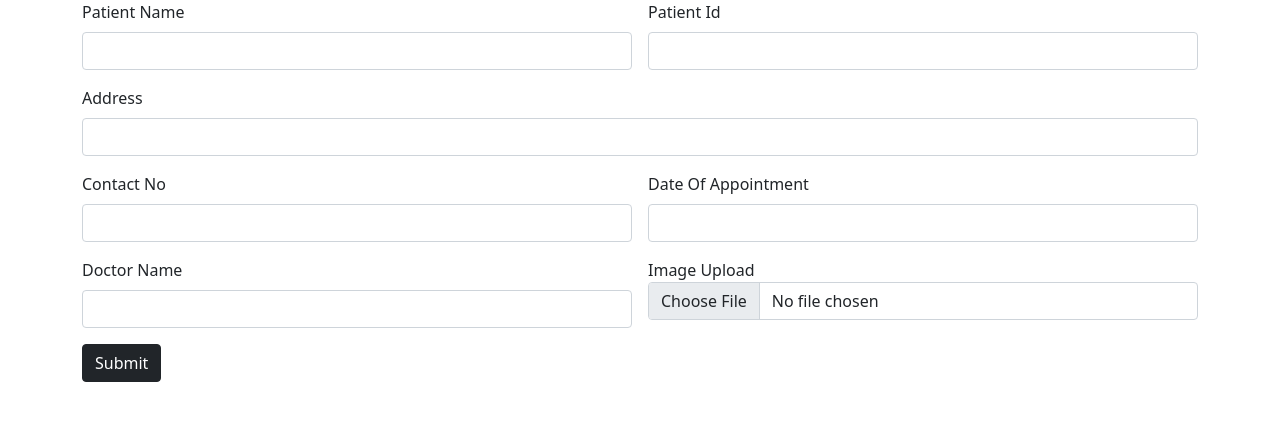
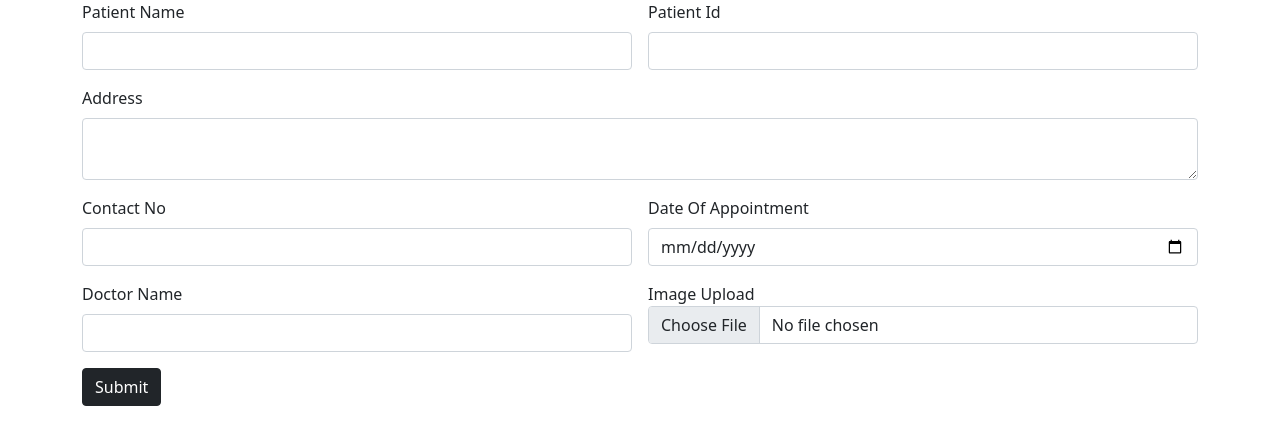
Before and after one commit to Varun-Babu/HospitalApp-Angular-Basics, an Angular app: page / in a window 1280 px wide. Shown: the top 444 px of the page. Built offline with nearby package versions, Linux system fonts and the light colour scheme.

Commit message:
slight changes

```diff
--- a/src/app/patient-entry/patient-entry.component.html
+++ b/src/app/patient-entry/patient-entry.component.html
@@ -12,7 +12,8 @@
                 </div>
                 <div class="col col-12 col-sm-12 col-md-12 col-lg-12 col-xl-12 col-xxl-12">
                     <label for="" class="form-label">Address</label>
-                <input type="text" class="form-control">
+                    <textarea class="form-control" id="exampleFormControlTextarea1" rows="2"></textarea>
+
                 </div>
                 <div class="col col-12 col-sm-6 col-md-6 col-lg-6 col-xl-6 col-xxl-6">
                     <label for="" class="form-label">Contact No</label>
@@ -20,7 +21,7 @@
                 </div>
                 <div class="col col-12 col-sm-6 col-md-6 col-lg-6 col-xl-6 col-xxl-6">
                     <label for="" class="form-label">Date Of Appointment</label>
-                <input type="text" class="form-control">
+                <input type="date" class="form-control">
                 </div>
                 <div class="col col-12 col-sm-6 col-md-6 col-lg-6 col-xl-6 col-xxl-6">
                     <label for="" class="form-label">Doctor Name</label>
```
